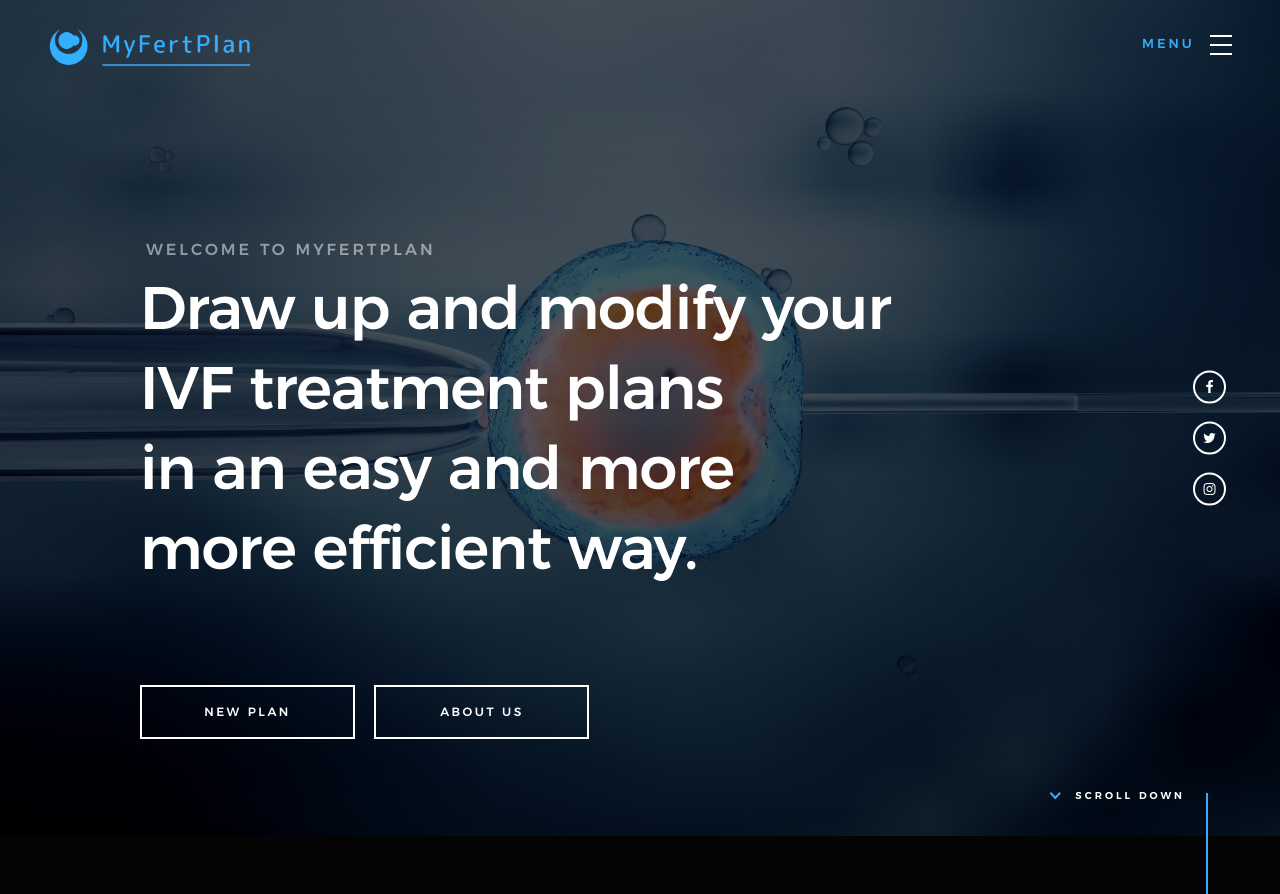
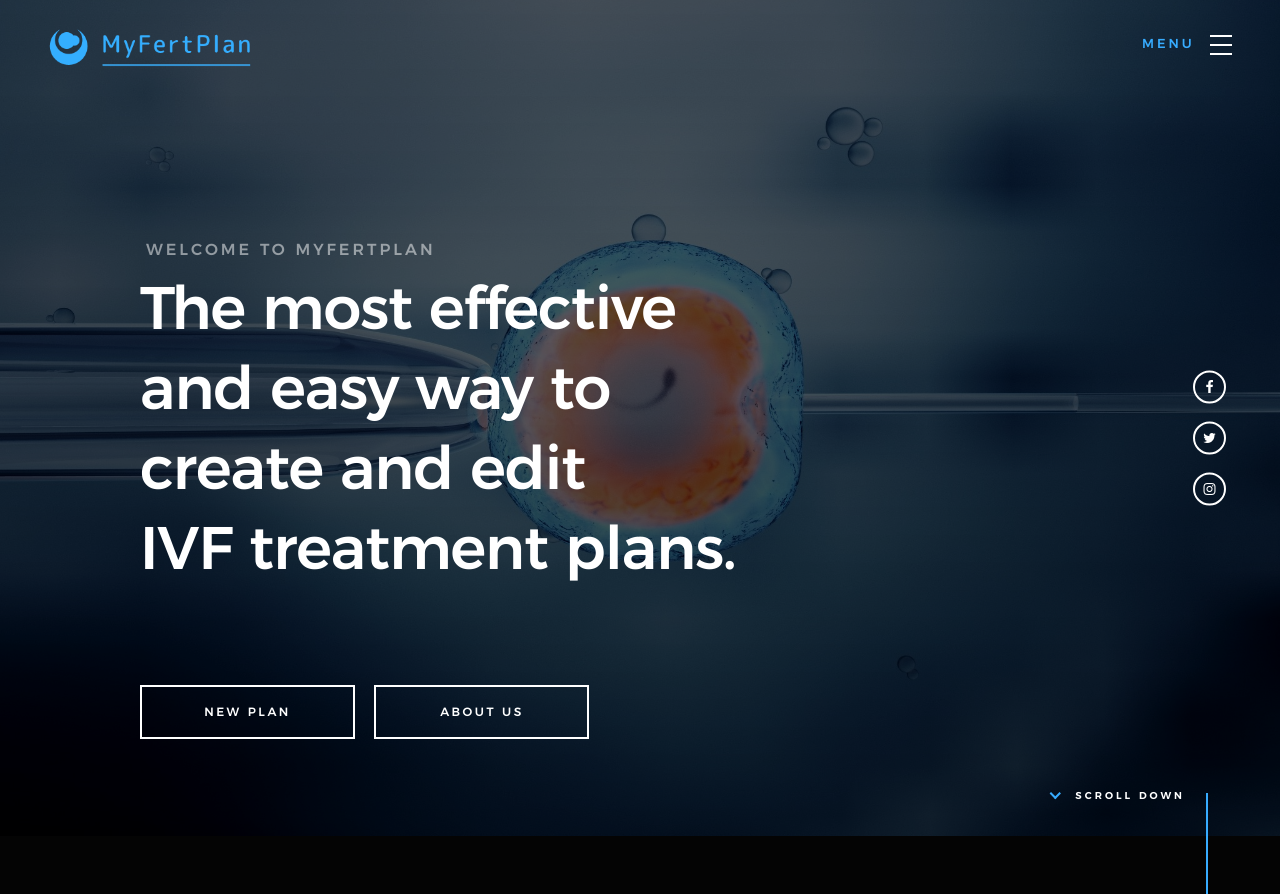
Before and after one commit to olipack/IVF_planner-gitproject, a Django app: page / in a window 1280 px wide. Shown: the top 894 px of the page. Run offline with Django 3.2, Linux system fonts and the light colour scheme; some web fonts are replaced.

Commit message:
Pages finished

```diff
--- a/templates/pages/home.html
+++ b/templates/pages/home.html
@@ -46,7 +46,7 @@
 
         <div class="header-logo">
             <a class="site-logo" href="index.html">
-                <img src="{% static 'images/horizontal_on_transparent_by_logaster.png' %}" alt="Homepage">
+                <img src="{% static 'images/logo-header.png' %}" alt="Homepage">
             </a>
         </div>
 
@@ -112,10 +112,10 @@
                 <h3>Welcome to MyFertPlan</h3>
 
                 <h1>
-                    Draw up and modify your<br>
-                    IVF treatment plans<br>
-                    in an easy and more <br>
-                    more efficient way.<br>
+                    The most effective<br>
+                    and easy way to <br>
+                    create and edit<br>
+                    IVF treatment plans.<br>
                 </h1>
 
                 <div class="home-content__buttons">
@@ -320,7 +320,7 @@
                             <div class="item-folio__thumb">
                                 <a href="{% static 'images/portfolio/gallery/g-shutterbug.jpg' %}" class="thumb-link" title="Shutterbug" data-size="1050x700">
                                     <img src="{% static 'images/portfolio/lady-shutterbug.jpg' %}"
-                                         srcset="{% static 'images/portfolio/lady-shutterbug.jpg 1x, images/portfolio/lady-shutterbug@2x.jpg 2x' %}" altjpg="">
+                                    srcset="{% static 'images/portfolio/lady-shutterbug.jpg' %} 1x, {% static 'images/portfolio/lady-shutterbug@2x.jpg' %} 2x" alt="">
                                 </a>
                             </div>
 
@@ -350,13 +350,13 @@
                             <div class="item-folio__thumb">
                                 <a href="{% static 'images/portfolio/gallery/g-woodcraft.jpg' %}" class="thumb-link" title="Woodcraft" data-size="1050x700">
                                     <img src="{% static 'images/portfolio/woodcraft.jpg' %}"
-                                         srcset="{% static 'images/portfolio/woodcraft.jpg 1x, images/portfolio/woodcraft@2x.jpg 2x' %}" alt="">
+                                        srcset="{% static 'images/portfolio/woodcraft.jpg' %} 1x, {% static 'images/portfolio/woodcraft@2x.jpg' %} 2x" alt="">
                                 </a>
                             </div>
 
                             <div class="item-folio__text">
                                 <h3 class="item-folio__title">
-                                    Woodcraft
+                                    the-beetle
                                 </h3>
                                 <p class="item-folio__cat">
                                     Web Design
@@ -380,7 +380,7 @@
                             <div class="item-folio__thumb">
                                 <a href="{% static 'images/portfolio/gallery/g-beetle.jpg' %}" class="thumb-link" title="The Beetle Car" data-size="1050x700">
                                     <img src="{% static 'images/portfolio/the-beetle.jpg' %}"
-                                         srcset="{% static 'images/portfolio/the-beetle.jpg 1x, images/portfolio/the-beetle@2x.jpg 2x' %}" alt="">
+                                        srcset="{% static 'images/portfolio/the-beetle.jpg' %} 1x, {% static 'images/portfolio/the-beetle@2x.jpg' %} 2x" alt="">
                                 </a>
                             </div>
 
@@ -410,7 +410,7 @@
                             <div class="item-folio__thumb">
                                 <a href="{% static 'images/portfolio/gallery/g-grow-green.jpg' %}" class="thumb-link" title="Grow Green" data-size="1050x700">
                                     <img src="{% static 'images/portfolio/grow-green.jpg' %}"
-                                         srcset="{% static 'images/portfolio/grow-green.jpg 1x, images/portfolio/grow-green@2x.jpg 2x' %}" alt="">
+                                        srcset="{% static 'images/portfolio/grow-green.jpg' %} 1x, {% static 'images/portfolio/grow-green@2x.jpg' %} 2x" alt="">
                                 </a>
                             </div>
 
@@ -440,7 +440,7 @@
                             <div class="item-folio__thumb">
                                 <a href="{% static 'images/portfolio/gallery/g-guitarist.jpg' %}" class="thumb-link" title="Guitarist" data-size="1050x700">
                                     <img src="{% static 'images/portfolio/guitarist.jpg' %}"
-                                         srcset="{% static 'images/portfolio/guitarist.jpg 1x, images/portfolio/guitarist@2x.jpg 2x' %}" alt="">
+                                        srcset="{% static 'images/portfolio/guitarist.jpg' %} 1x, {% static 'images/portfolio/guitarist@2x.jpg' %} 2x" alt="">
                                 </a>
                             </div>
 
@@ -470,7 +470,7 @@
                             <div class="item-folio__thumb">
                                 <a href="{% static 'images/portfolio/gallery/g-palmeira.jpg' %}" class="thumb-link" title="Palmeira" data-size="1050x700">
                                     <img src="{% static 'images/portfolio/palmeira.jpg' %}"
-                                         srcset="{% static 'images/portfolio/palmeira.jpg 1x, images/portfolio/palmeira@2x.jpg 2x' %}" alt="">
+                                        srcset="{% static 'images/portfolio/palmeira.jpg 1x, images/portfolio/palmeira@2x.jpg 2x' %}" alt="">
                                 </a>
                             </div>
 
@@ -715,7 +715,10 @@
             </div>
 
             <div class="col-six tab-full right footer-subscribe">
-
+                <br>
+                <br>
+                <br>
+                <br>
                 <h4>Get Notified</h4>
                 <p>Quia quo qui sed odit. Quaerat voluptas autem necessitatibus vitae aut non alias sed quia. Ut itaque enim optio ut excepturi deserunt iusto porro.</p>
 
```
Also changed, not shown: ivf_planner/static/images/logo-footer.png, ivf_planner/static/images/logo-header.png (renamed from ivf_planner/static/images/horizontal_on_transparent_by_logaster.png).
